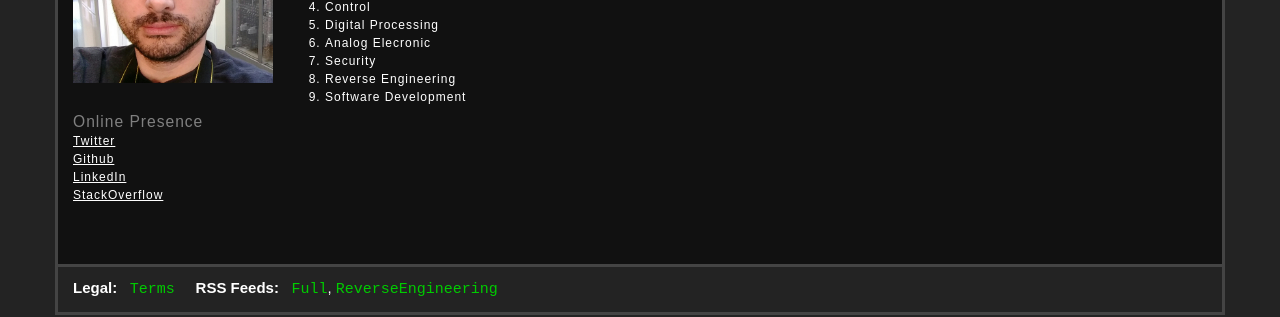
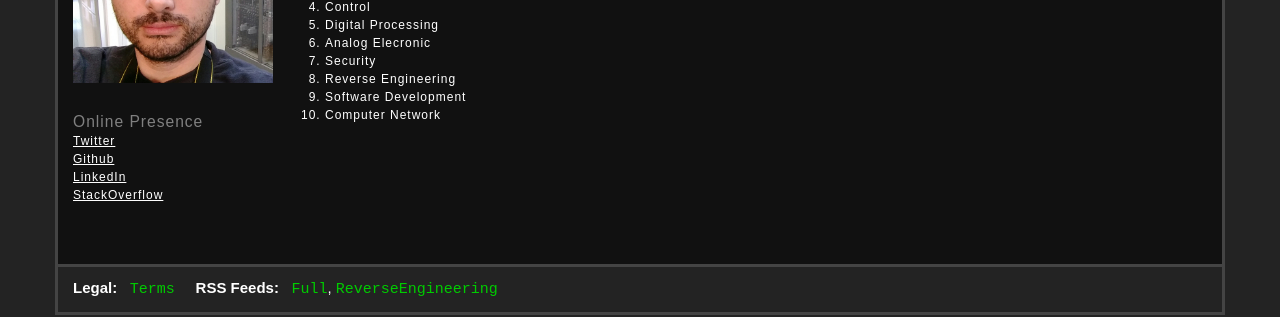
Before and after one commit to dr-kino/dr-kino.github.io, a Jekyll site: the page built from profile/rafaelcavalcanti/index.html, in a window 1280 px wide and 900 px high. Shown: the part 201-518 px from the top of the window. Built offline with Jekyll 4.4.1, drawn with Linux system fonts in a browser that asks for light colours; nearby versions of some CDN libraries; comment, search, counter and statistics services are not loaded.

Commit message:
Adding computer network in interested subjects

```diff
--- a/profile/rafaelcavalcanti/index.html
+++ b/profile/rafaelcavalcanti/index.html
@@ -24,4 +24,5 @@ articles about my eight main computer related interests:
   <li>Security</li>
   <li>Reverse Engineering</li>
   <li>Software Development</li>
+  <li>Computer Network</li>
 </ol>
```
